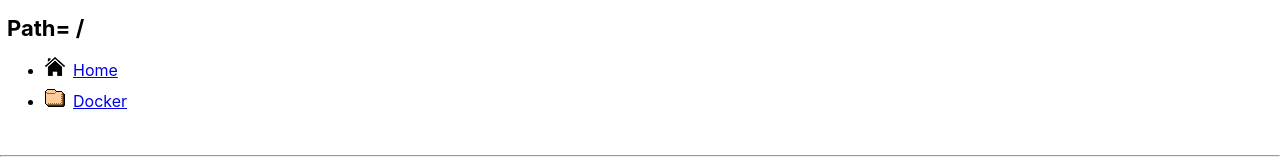
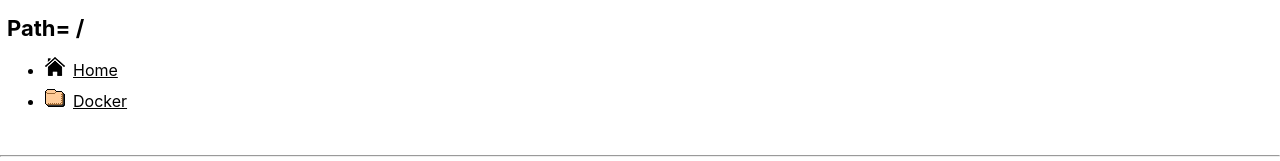
Before and after one commit to Baptiste21/Website-File-Public, a React (Create React App) app: page / in a window 1280 px wide. Shown: the top 161 px of the page. Built offline with nearby package versions, Linux system fonts and the light colour scheme.

Commit message:
add css link folder

```diff
--- a/src/App.css
+++ b/src/App.css
@@ -118,3 +118,15 @@
 }
 /*---------------------------------*/
 /*---------------------------------------------------------------*/
+.link-folder {
+    text-decoration: underline;
+    color: black;
+}
+.link-folder:hover {
+    color: #002eb9;
+
+}
+.link-folder:active {
+    font-size: 15px;
+}
+/*---------------------------------------------------------------*/
--- a/src/App.js
+++ b/src/App.js
@@ -14,7 +14,7 @@ const Docker = () => (
   <div>
       <h1 className='title-docker'>Path= /Docker/</h1>
       <ul>
-        <div className='DockerHub_Dockerfile_WebDav'><li><img src={require('./img/folder.gif')} alt="[DIR]" className='img-DockerHub_Dockerfile_WebDav'/><Link to="/Docker/DockerHub_Dockerfile_WebDav">DockerHub_Dockerfile_WebDav</Link></li></div>
+        <div className='DockerHub_Dockerfile_WebDav'><li><img src={require('./img/folder.gif')} alt="[DIR]" className='img-DockerHub_Dockerfile_WebDav'/><Link className='link-folder' to="/Docker/DockerHub_Dockerfile_WebDav">DockerHub_Dockerfile_WebDav</Link></li></div>
      </ul>
      <br></br>
      <hr/>
@@ -53,8 +53,8 @@ class App extends Component {
       <div className="App">
       <h1 className='title'>Path= /</h1>
         <ul>
-          <div className='home'><li><img src={require('./img/home.gif')} alt="[HOMEDIR]" className='img-homedir'/><Link to="/">Home</Link></li></div>
-          <div className='docker'><li><img src={require('./img/folder.gif')} alt="[DIR]" className='img-docker'/><Link to="/Docker">Docker</Link></li></div>
+          <div className='home'><li><img src={require('./img/home.gif')} alt="[HOMEDIR]" className='img-homedir'/><Link className='link-folder' to="/">Home</Link></li></div>
+          <div className='docker'><li><img src={require('./img/folder.gif')} alt="[DIR]" className='img-docker'/><Link className='link-folder' to="/Docker">Docker</Link></li></div>
         </ul>
         <br></br>
       <span className='info-create'><span className='text-info-create'>Created with ReactJS</span><img src={require('./img/reactjs-logo.png')} alt="[LOGO-REACTJS]" className='img-info-create'/></span>
```
